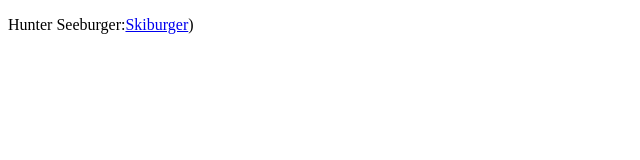
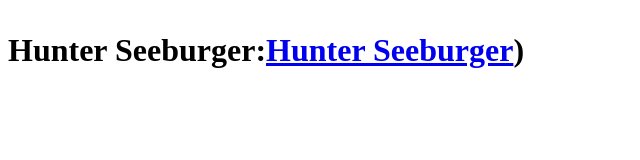
Before and after one commit to skiburger/skiburger.github.io, a plain HTML site: page index.html in a window 1280 px wide. Shown: the whole page, without its empty margins (0-640 px from the left). Drawn offline with Linux system fonts and the light colour scheme.

Commit message:
shift font

```diff
--- a/index.html
+++ b/index.html
@@ -4,7 +4,8 @@
         <title>My home page</title>
     </head>
     <body>
-        <p>Hunter Seeburger:<a href="HunterProfile" >Skiburger</a>)</p>
+	<h1 style=colr:red;font-family:shift>
+        <p>Hunter Seeburger:<a href="HunterProfile" >Hunter Seeburger</a>)</p>
 
 	</body>
 </html>
```
